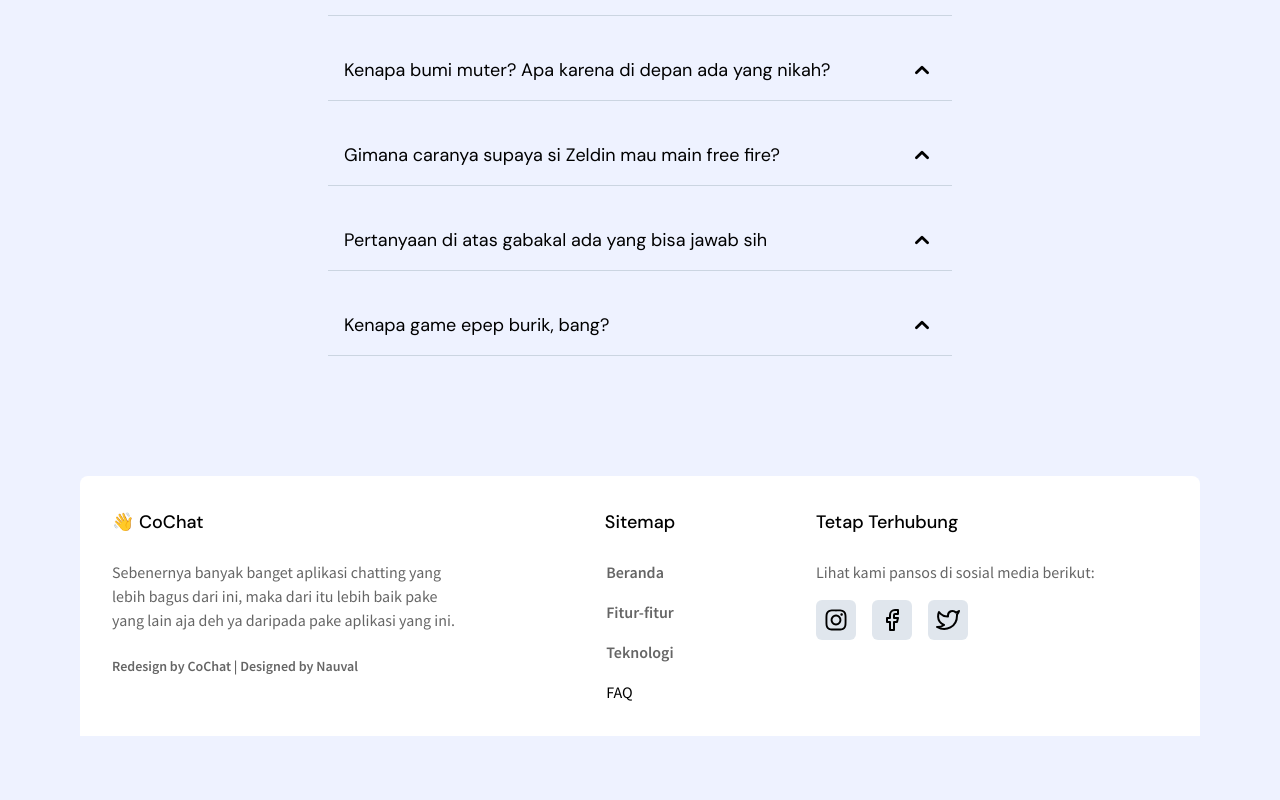
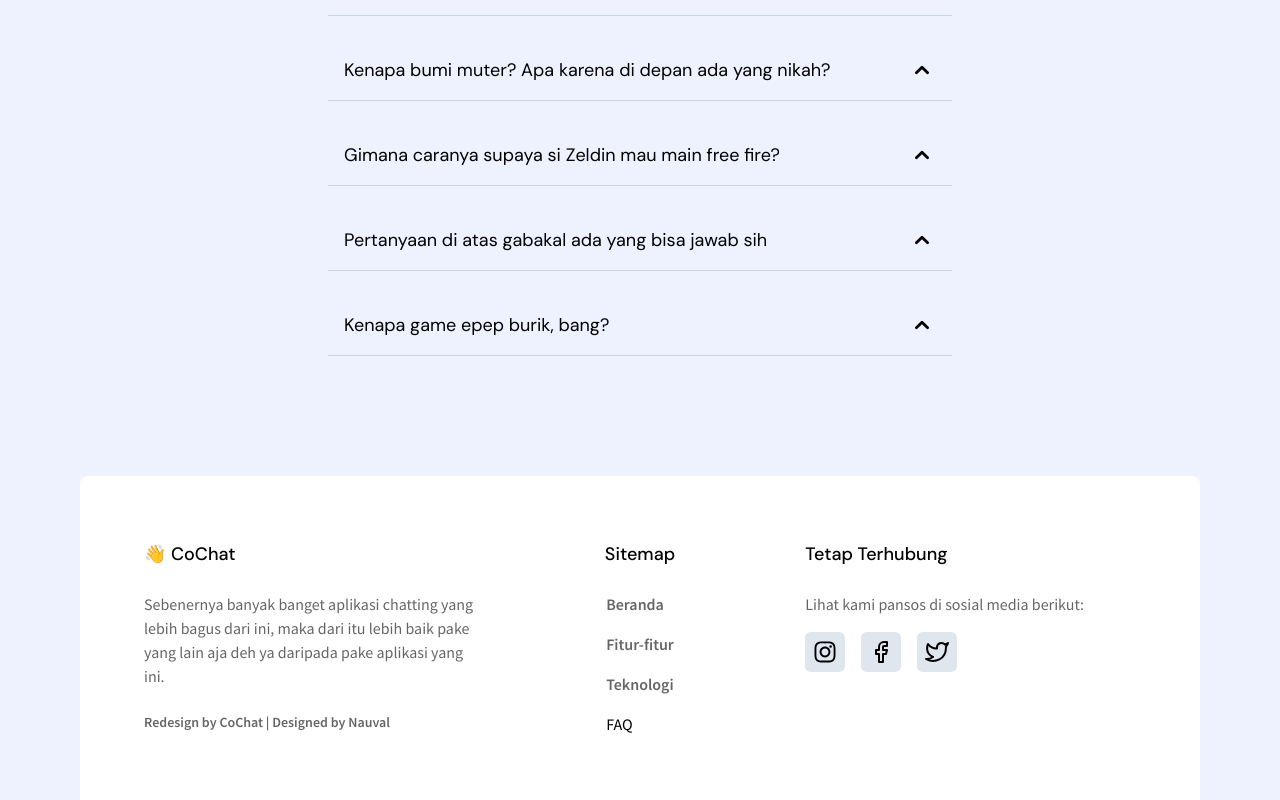
Before and after one commit to ridhoadtyaa/CoChat, a Next.js app: page / in a window 1280 px wide. Shown: the part 2941-3741 px from the top of the page. Before the commit the page ends 3677 px from the top, so only its background shows below. Built offline with nearby package versions, Linux system fonts and the light colour scheme.

Commit message:
style(Footer): change padding

```diff
--- a/components/Footer/index.js
+++ b/components/Footer/index.js
@@ -3,8 +3,8 @@ import { FiTwitter, FiFacebook } from 'react-icons/fi';
 
 const Footer = () => {
   return (
-    <footer className="sm:container mx-auto">
-      <div className="bg-white rounded-t-lg p-8 md:flex">
+    <footer className="sm:container sm:mx-auto">
+      <div className="bg-white rounded-t-lg p-10 md:flex lg:p-16">
         <div className="md:w-4/12">
           <h2 className="font-medium text-lg">👋 CoChat</h2>
           <p className="opacity-60 mt-6">
```
